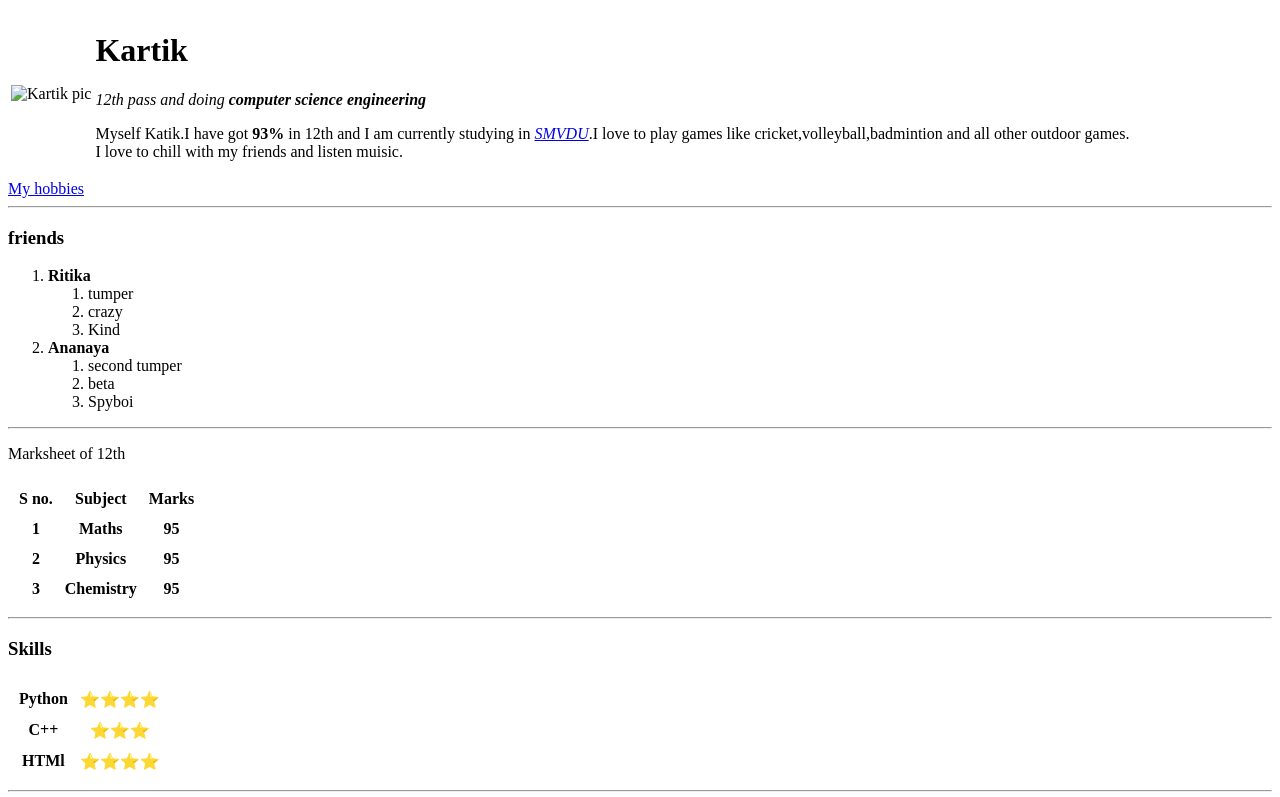
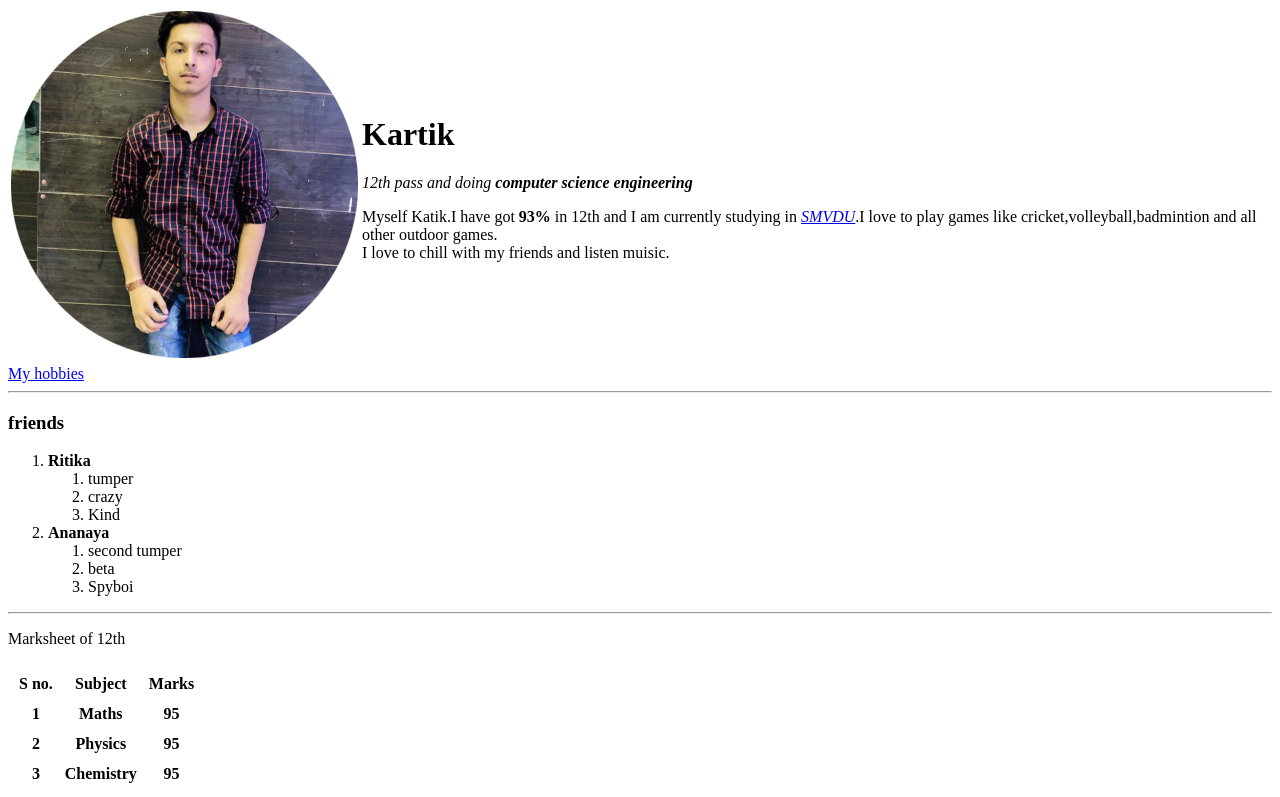
Before and after one commit to kartik852/cv, a plain HTML site: page index.html in a window 1280 px wide. Shown: the top 797 px of the page. Drawn offline with Linux system fonts and the light colour scheme.

Commit message:
Update index.html

```diff
--- a/index.html
+++ b/index.html
@@ -9,7 +9,7 @@
 <body>
   <table>
     <tr>
-      <td><img src="images/kartikk.png" alt="Kartik pic"></td>
+      <td><img src="kartikk.png" alt="Kartik pic"></td>
       <td><h1>
         Kartik
       </h1>
```
